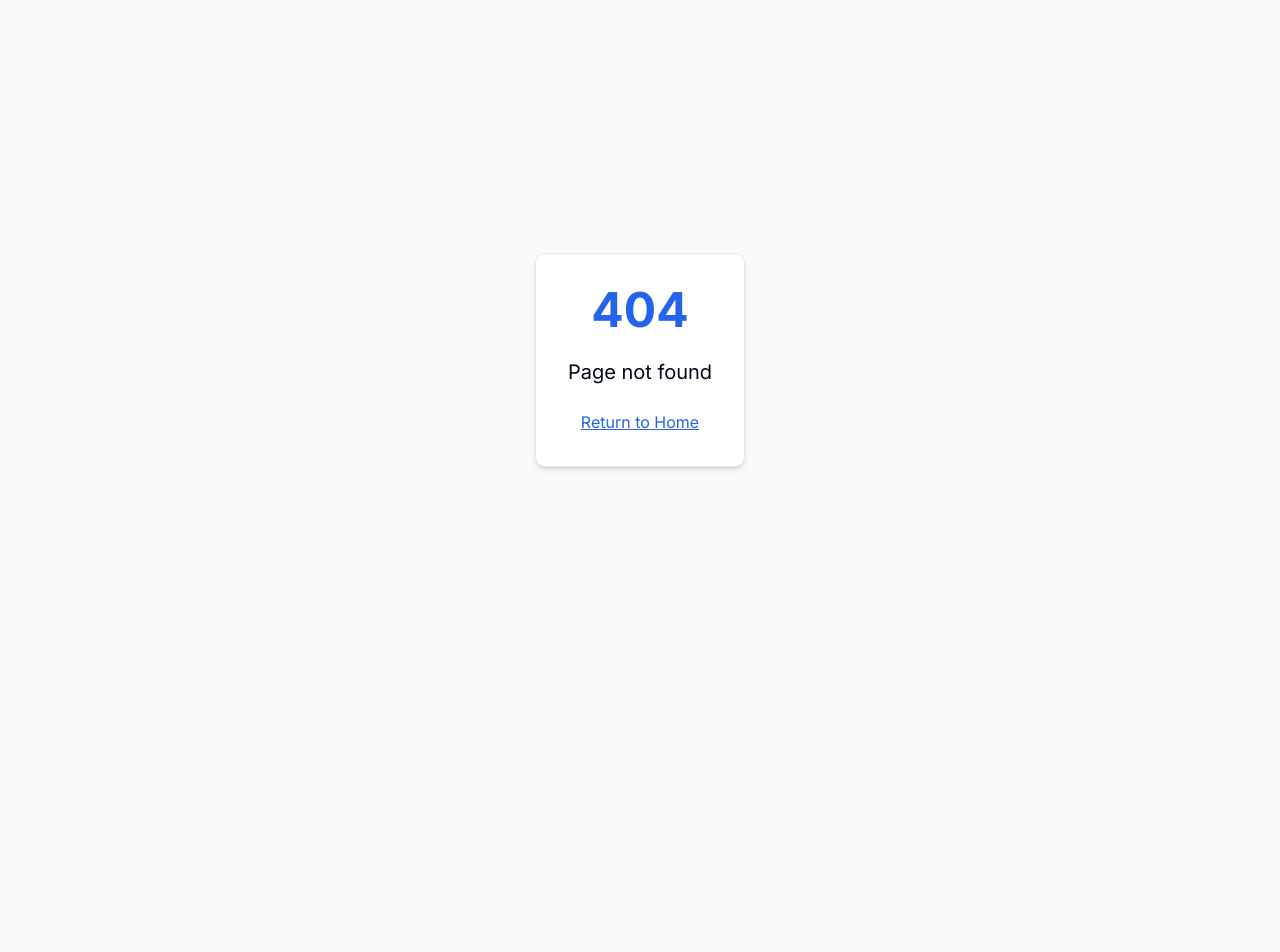
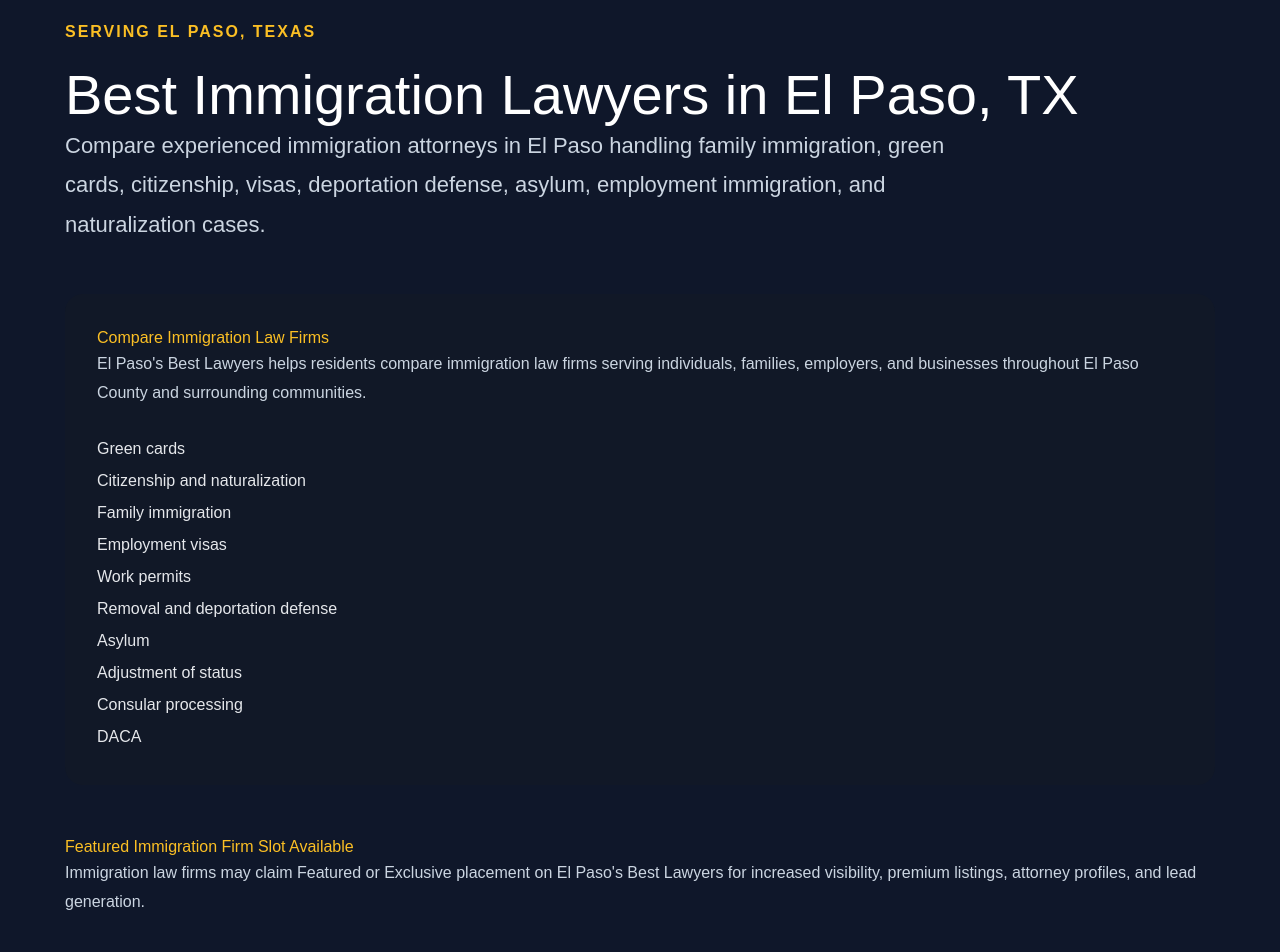
Before and after one commit to chapstucker-dotcom/best-ep-lawyers-, a React (Vite) app: page /el-paso-immigration-lawyers in a window 1280 px wide. Before the commit this address had no page. Shown: the part 40-992 px from the top of the page. Before the commit the page ends 800 px from the top, so only its background shows below. Built offline with nearby package versions, Linux system fonts and the light colour scheme.

Commit message:
add immigration SEO landing page

```diff
--- a/src/App.tsx
+++ b/src/App.tsx
@@ -11,6 +11,8 @@ import NotFound from "./pages/NotFound";
 import AdminDashboard from "./pages/AdminDashboard";
 import AttorneyDetails from "./pages/AttorneyDetails";
 import PersonalInjury from "./pages/PersonalInjury";
+import CriminalDefense from "./pages/CriminalDefense";
+import Immigration from "./pages/Immigration";
 
 import { AuthProvider } from "./contexts/AuthContext";
 
@@ -25,6 +27,16 @@ export default function App() {
           element={<PersonalInjury />}
         />
 
+        <Route
+          path="/el-paso-criminal-defense-lawyers"
+          element={<CriminalDefense />}
+        />
+
+        <Route
+          path="/el-paso-immigration-lawyers"
+          element={<Immigration />}
+        />
+
         <Route path="/pricing" element={<Pricing />} />
         <Route path="/login" element={<Login />} />
         <Route path="/signup" element={<Signup />} />
@@ -32,7 +44,6 @@ export default function App() {
         <Route path="/admin" element={<AdminDashboard />} />
         <Route path="/auth/callback" element={<AuthCallback />} />
         <Route path="/reset-password" element={<ResetPassword />} />
-
         <Route path="/attorney/:id" element={<AttorneyDetails />} />
 
         <Route path="*" element={<NotFound />} />
--- a/src/pages/Immigration.tsx
+++ b/src/pages/Immigration.tsx
@@ -1,27 +1,124 @@
 export default function Immigration() {
-  document.title = "Best Immigration Lawyers in El Paso, TX";
+  document.title =
+    "Best Immigration Lawyers in El Paso, TX | El Paso's Best Lawyers";
 
   return (
-    <main style={{ minHeight: "100vh", background: "#0f172a", color: "white", padding: "60px 24px", fontFamily: "Arial, sans-serif" }}>
-      <div style={{ maxWidth: "1100px", margin: "0 auto" }}>
-        <h1 style={{ fontSize: "48px", color: "#fbbf24" }}>
+    <main
+      style={{
+        minHeight: "100vh",
+        background: "#0f172a",
+        color: "white",
+        padding: "60px 24px",
+        fontFamily: "Arial, sans-serif",
+      }}
+    >
+      <div
+        style={{
+          maxWidth: "1150px",
+          margin: "0 auto",
+        }}
+      >
+        <p
+          style={{
+            color: "#fbbf24",
+            fontWeight: "bold",
+            letterSpacing: "2px",
+            textTransform: "uppercase",
+          }}
+        >
+          Serving El Paso, Texas
+        </p>
+
+        <h1
+          style={{
+            fontSize: "56px",
+            lineHeight: 1.1,
+            marginTop: "20px",
+            color: "#ffffff",
+          }}
+        >
           Best Immigration Lawyers in El Paso, TX
         </h1>
 
-        <p style={{ fontSize: "20px", color: "#cbd5e1", lineHeight: 1.7 }}>
-          Compare El Paso immigration attorneys handling visas, green cards,
-          citizenship, asylum, deportation defense, waivers, and family immigration.
+        <p
+          style={{
+            fontSize: "22px",
+            color: "#cbd5e1",
+            lineHeight: 1.8,
+            maxWidth: "900px",
+          }}
+        >
+          Compare experienced immigration attorneys in El Paso handling family
+          immigration, green cards, citizenship, visas, deportation defense,
+          asylum, employment immigration, and naturalization cases.
         </p>
 
-        <section style={{ marginTop: "40px", background: "#111827", padding: "28px", borderRadius: "16px" }}>
-          <h2>Featured Immigration Firm Slot Available</h2>
-          <p style={{ color: "#cbd5e1" }}>
-            Immigration law firms can claim featured or exclusive category placement.
+        <section
+          style={{
+            marginTop: "50px",
+            background: "#111827",
+            padding: "32px",
+            borderRadius: "18px",
+          }}
+        >
+          <h2 style={{ color: "#fbbf24" }}>
+            Compare Immigration Law Firms
+          </h2>
+
+          <p style={{ color: "#cbd5e1", lineHeight: 1.8 }}>
+            El Paso&apos;s Best Lawyers helps residents compare immigration law
+            firms serving individuals, families, employers, and businesses
+            throughout El Paso County and surrounding communities.
+          </p>
+
+          <ul
+            style={{
+              marginTop: "25px",
+              lineHeight: 2,
+              color: "#e5e7eb",
+            }}
+          >
+            <li>Green cards</li>
+            <li>Citizenship and naturalization</li>
+            <li>Family immigration</li>
+            <li>Employment visas</li>
+            <li>Work permits</li>
+            <li>Removal and deportation defense</li>
+            <li>Asylum</li>
+            <li>Adjustment of status</li>
+            <li>Consular processing</li>
+            <li>DACA</li>
+          </ul>
+        </section>
+
+        <section style={{ marginTop: "50px" }}>
+          <h2 style={{ color: "#fbbf24" }}>
+            Featured Immigration Firm Slot Available
+          </h2>
+
+          <p
+            style={{
+              color: "#cbd5e1",
+              lineHeight: 1.8,
+            }}
+          >
+            Immigration law firms may claim Featured or Exclusive placement on
+            El Paso&apos;s Best Lawyers for increased visibility, premium
+            listings, attorney profiles, and lead generation.
           </p>
         </section>
 
-        <p style={{ marginTop: "40px" }}>
-          <a href="/" style={{ color: "#fbbf24", fontWeight: "bold" }}>← Back to Home</a>
+        <p style={{ marginTop: "60px" }}>
+          <a
+            href="/"
+            style={{
+              color: "#fbbf24",
+              fontWeight: "bold",
+              textDecoration: "none",
+            }}
+          >
+            ← Back to Home
+          </a>
         </p>
       </div>
     </main>
```
